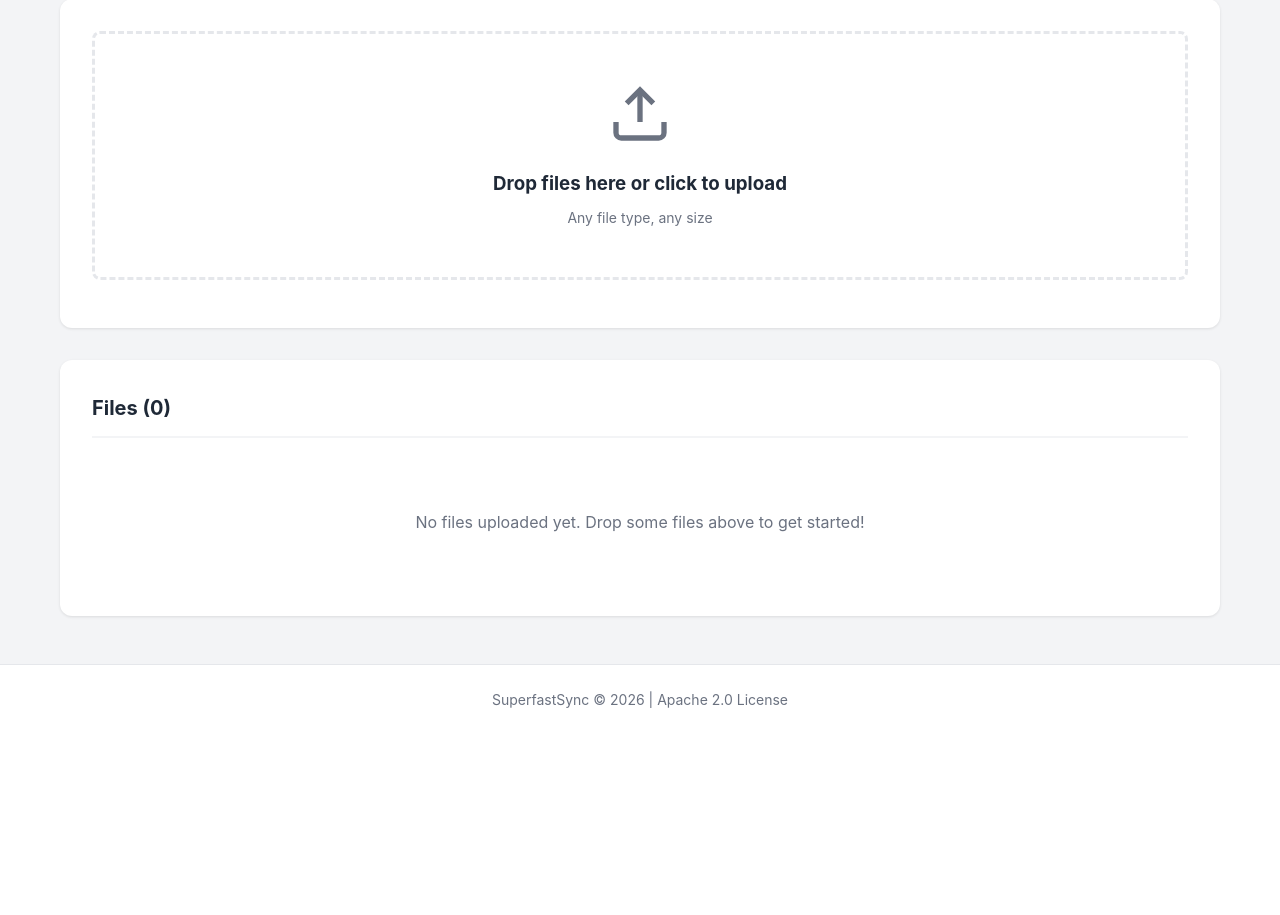
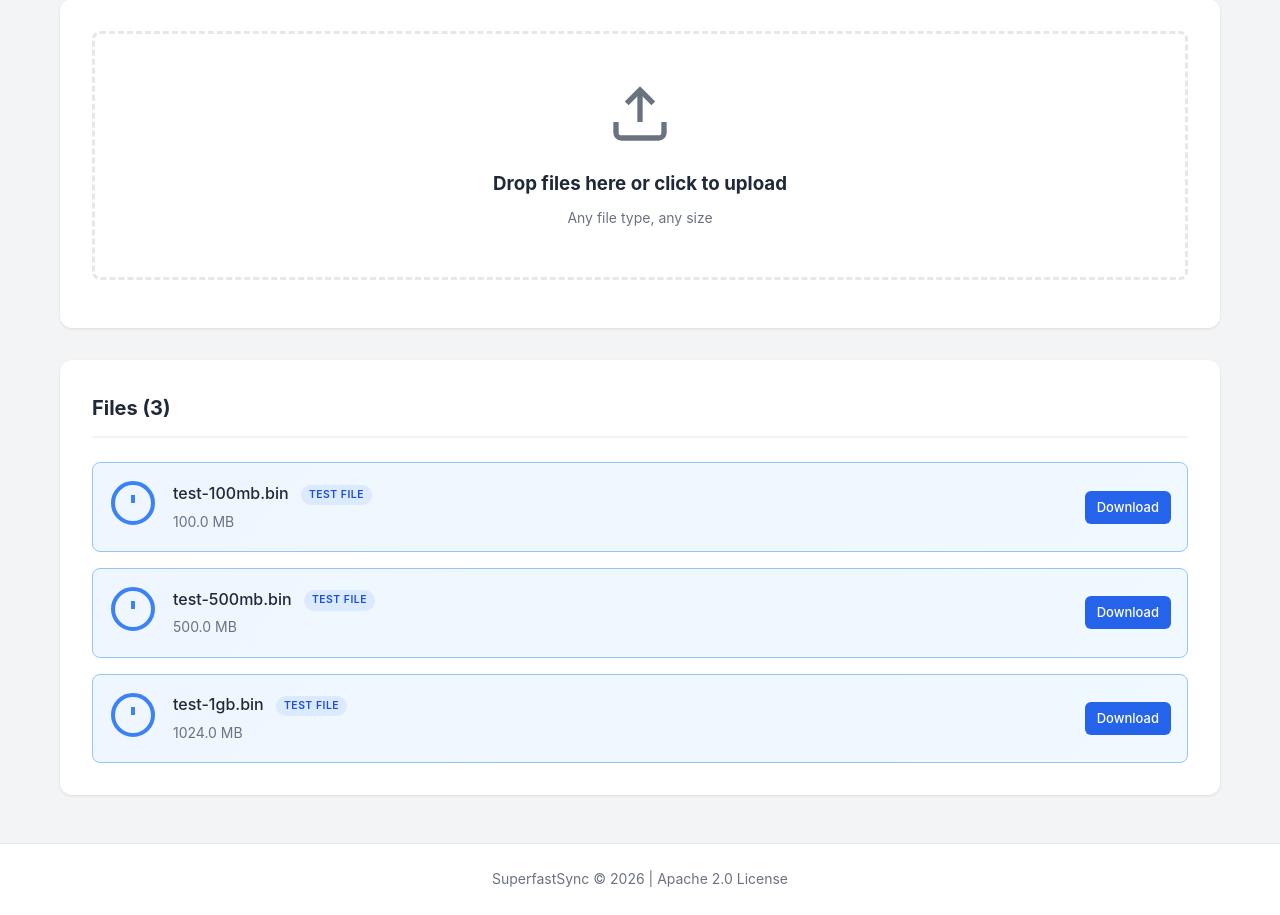
Before and after one commit to Codereiver/SuperfastSync, a Flask app: page / in a window 1280 px wide. Shown: the part 247-1162 px from the top of the page. Before the commit the page ends 955 px from the top, so only its background shows below. Run offline with Flask 3, Linux system fonts and the light colour scheme.

Commit message:
Synthetic files

```diff
--- a/app/routes.py
+++ b/app/routes.py
@@ -9,10 +9,17 @@ from flask import (
     send_from_directory,
     jsonify,
     abort,
+    Response,
 )
 from werkzeug.utils import secure_filename
 
 from .benchmarks import BenchmarkTracker, TransferTimer
+from .synthetic import (
+    SYNTHETIC_FILES,
+    is_synthetic_file,
+    get_synthetic_file,
+    create_synthetic_file_stream,
+)
 
 # Create blueprint
 bp = Blueprint("main", __name__)
@@ -62,8 +69,19 @@ def is_safe_path(filename: str) -> bool:
 @bp.route("/")
 def index():
     """Main page - file browser and upload interface."""
-    # List all files in storage directory
+    # Add synthetic test files first
     files = []
+    for synthetic_file in SYNTHETIC_FILES:
+        files.append(
+            {
+                "name": synthetic_file.name,
+                "size": synthetic_file.size_bytes,
+                "modified": 0,  # Always at the top
+                "synthetic": True,
+            }
+        )
+
+    # List all real files in storage directory
     for file_path in STORAGE_DIR.iterdir():
         if file_path.is_file():
             stat = file_path.stat()
@@ -72,11 +90,12 @@ def index():
                     "name": file_path.name,
                     "size": stat.st_size,
                     "modified": stat.st_mtime,
+                    "synthetic": False,
                 }
             )
 
-    # Sort by modification time (newest first)
-    files.sort(key=lambda x: x["modified"], reverse=True)
+    # Sort: synthetic files first, then by modification time
+    files.sort(key=lambda x: (not x.get("synthetic", False), -x["modified"]))
 
     return render_template("index.html", files=files)
 
@@ -133,12 +152,44 @@ def upload_file():
 
 @bp.route("/download/<filename>")
 def download_file(filename):
-    """Handle file download."""
+    """Handle file download (supports both real and synthetic files)."""
     # Secure the filename
     filename = secure_filename(filename)
     if not filename:
         abort(404)
 
+    client_ip = get_client_ip()
+
+    # Check if it's a synthetic file
+    if is_synthetic_file(filename):
+        synthetic_file = get_synthetic_file(filename)
+        file_size = synthetic_file.size_bytes
+
+        # Create streaming response with synthetic data
+        def generate_with_timing():
+            timer = TransferTimer()
+            timer.__enter__()
+
+            # Generate and yield the synthetic data
+            for chunk in create_synthetic_file_stream(filename):
+                yield chunk
+
+            # Record benchmark after streaming completes
+            timer.__exit__(None, None, None)
+            tracker.record_transfer(
+                operation="download",
+                filename=filename,
+                file_size=file_size,
+                duration=timer.duration,
+                client_ip=client_ip,
+            )
+
+        response = Response(generate_with_timing(), mimetype="application/octet-stream")
+        response.headers["Content-Disposition"] = f"attachment; filename={filename}"
+        response.headers["Content-Length"] = str(file_size)
+        return response
+
+    # Handle real file download
     # Ensure path safety
     if not is_safe_path(filename):
         abort(404)
@@ -148,7 +199,6 @@ def download_file(filename):
     if not file_path.exists() or not file_path.is_file():
         abort(404)
 
-    client_ip = get_client_ip()
     file_size = file_path.stat().st_size
 
     # Note: We record the benchmark before sending to capture timing
@@ -176,11 +226,15 @@ def download_file(filename):
 
 @bp.route("/delete/<filename>", methods=["DELETE"])
 def delete_file(filename):
-    """Handle file deletion."""
+    """Handle file deletion (synthetic files cannot be deleted)."""
     # Secure the filename
     filename = secure_filename(filename)
     if not filename:
         return jsonify({"error": "Invalid filename"}), 400
+
+    # Prevent deletion of synthetic files
+    if is_synthetic_file(filename):
+        return jsonify({"error": "Cannot delete synthetic test files"}), 403
 
     # Ensure path safety
     if not is_safe_path(filename):
--- a/app/static/css/style.css
+++ b/app/static/css/style.css
@@ -225,6 +225,19 @@ main {
     border-color: var(--primary);
 }
 
+.file-card-synthetic {
+    background: linear-gradient(135deg, #eff6ff 0%, #f0f9ff 100%);
+    border-color: #93c5fd;
+}
+
+.file-card-synthetic:hover {
+    border-color: #60a5fa;
+}
+
+.file-card-synthetic .file-icon {
+    color: #3b82f6;
+}
+
 .file-icon {
     color: var(--primary);
     flex-shrink: 0;
@@ -406,6 +419,15 @@ main {
     color: var(--info);
 }
 
+.badge-synthetic {
+    background: #dbeafe;
+    color: #1d4ed8;
+    font-size: 0.65rem;
+    padding: 0.125rem 0.5rem;
+    margin-left: 0.5rem;
+    vertical-align: middle;
+}
+
 /* Footer */
 .footer {
     background: var(--white);
--- /dev/null
+++ b/app/synthetic.py
@@ -0,0 +1,101 @@
+"""Synthetic file generation for download benchmarking."""
+
+import io
+from typing import Iterator, Optional
+
+
+class SyntheticFile:
+    """Definition of a synthetic test file."""
+
+    def __init__(self, name: str, size_bytes: int, description: str = ""):
+        self.name = name
+        self.size_bytes = size_bytes
+        self.description = description
+
+    def __repr__(self):
+        return f"SyntheticFile({self.name}, {self.size_bytes} bytes)"
+
+
+# Predefined synthetic test files
+SYNTHETIC_FILES = [
+    SyntheticFile(
+        name="test-100mb.bin",
+        size_bytes=100 * 1024 * 1024,  # 100 MB
+        description="100 MB test file for download benchmarking"
+    ),
+    SyntheticFile(
+        name="test-500mb.bin",
+        size_bytes=500 * 1024 * 1024,  # 500 MB
+        description="500 MB test file for download benchmarking"
+    ),
+    SyntheticFile(
+        name="test-1gb.bin",
+        size_bytes=1024 * 1024 * 1024,  # 1 GB
+        description="1 GB test file for download benchmarking"
+    ),
+]
+
+# Create a lookup dictionary for quick access
+SYNTHETIC_FILES_MAP = {sf.name: sf for sf in SYNTHETIC_FILES}
+
+
+def is_synthetic_file(filename: str) -> bool:
+    """Check if a filename is a synthetic file."""
+    return filename in SYNTHETIC_FILES_MAP
+
+
+def get_synthetic_file(filename: str) -> Optional[SyntheticFile]:
+    """Get a synthetic file definition by name."""
+    return SYNTHETIC_FILES_MAP.get(filename)
+
+
+def generate_synthetic_data(size_bytes: int, chunk_size: int = 64 * 1024) -> Iterator[bytes]:
+    """
+    Generate synthetic binary data in chunks.
+
+    Uses a repeating pattern of bytes to generate data efficiently without
+    consuming memory proportional to the file size.
+
+    Args:
+        size_bytes: Total size of data to generate
+        chunk_size: Size of each chunk (default 64KB)
+
+    Yields:
+        Chunks of binary data
+    """
+    # Create a repeating pattern (8KB of data that repeats)
+    pattern_size = 8 * 1024
+    pattern = bytes(i % 256 for i in range(pattern_size))
+
+    remaining = size_bytes
+    while remaining > 0:
+        # Determine chunk size for this iteration
+        current_chunk_size = min(chunk_size, remaining)
+
+        # Yield the pattern repeated to fill the chunk
+        chunk = b""
+        chunk_remaining = current_chunk_size
+        while chunk_remaining > 0:
+            chunk_part = pattern[:min(pattern_size, chunk_remaining)]
+            chunk += chunk_part
+            chunk_remaining -= len(chunk_part)
+
+        yield chunk
+        remaining -= current_chunk_size
+
+
+def create_synthetic_file_stream(filename: str) -> Optional[Iterator[bytes]]:
+    """
+    Create a streaming generator for a synthetic file.
+
+    Args:
+        filename: Name of the synthetic file
+
+    Returns:
+        Generator yielding file data, or None if not a synthetic file
+    """
+    synthetic_file = get_synthetic_file(filename)
+    if not synthetic_file:
+        return None
+
+    return generate_synthetic_data(synthetic_file.size_bytes)
--- a/app/templates/index.html
+++ b/app/templates/index.html
@@ -32,15 +32,28 @@
     {% if files %}
     <div class="files-grid">
         {% for file in files %}
-        <div class="file-card" data-filename="{{ file.name }}">
+        <div class="file-card {% if file.synthetic %}file-card-synthetic{% endif %}" data-filename="{{ file.name }}">
             <div class="file-icon">
+                {% if file.synthetic %}
+                <svg width="48" height="48" viewBox="0 0 24 24" fill="none" stroke="currentColor" stroke-width="2">
+                    <circle cx="12" cy="12" r="10"></circle>
+                    <line x1="12" y1="8" x2="12" y2="12"></line>
+                    <line x1="12" y1="16" x2="12.01" y2="16"></line>
+                </svg>
+                {% else %}
                 <svg width="48" height="48" viewBox="0 0 24 24" fill="none" stroke="currentColor" stroke-width="2">
                     <path d="M13 2H6a2 2 0 0 0-2 2v16a2 2 0 0 0 2 2h12a2 2 0 0 0 2-2V9z"></path>
                     <polyline points="13 2 13 9 20 9"></polyline>
                 </svg>
+                {% endif %}
             </div>
             <div class="file-info">
-                <div class="file-name" title="{{ file.name }}">{{ file.name }}</div>
+                <div class="file-name" title="{{ file.name }}">
+                    {{ file.name }}
+                    {% if file.synthetic %}
+                    <span class="badge badge-synthetic">Test File</span>
+                    {% endif %}
+                </div>
                 <div class="file-meta">
                     <span class="file-size">{{ (file.size / 1024 / 1024) | round(2) }} MB</span>
                 </div>
@@ -49,9 +62,11 @@
                 <a href="{{ url_for('main.download_file', filename=file.name) }}" class="btn btn-sm btn-primary" download>
                     Download
                 </a>
+                {% if not file.synthetic %}
                 <button class="btn btn-sm btn-danger delete-btn" data-filename="{{ file.name }}">
                     Delete
                 </button>
+                {% endif %}
             </div>
         </div>
         {% endfor %}
```
Also changed, not shown: CLAUDE.md (+16 -0 lines), README.md.
